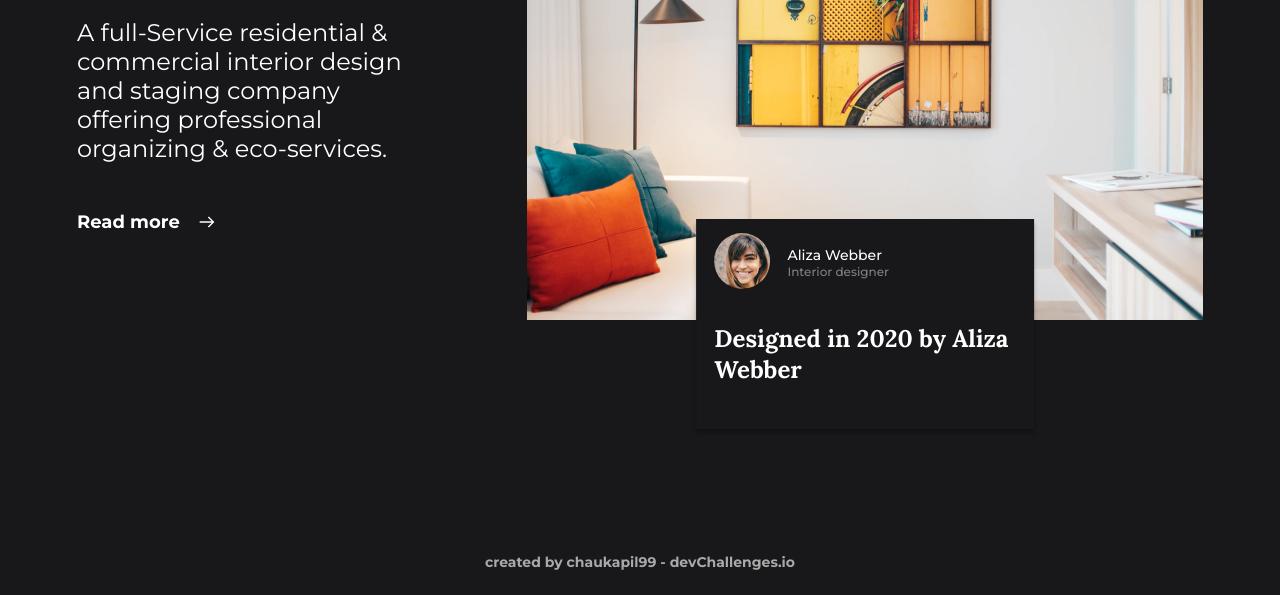
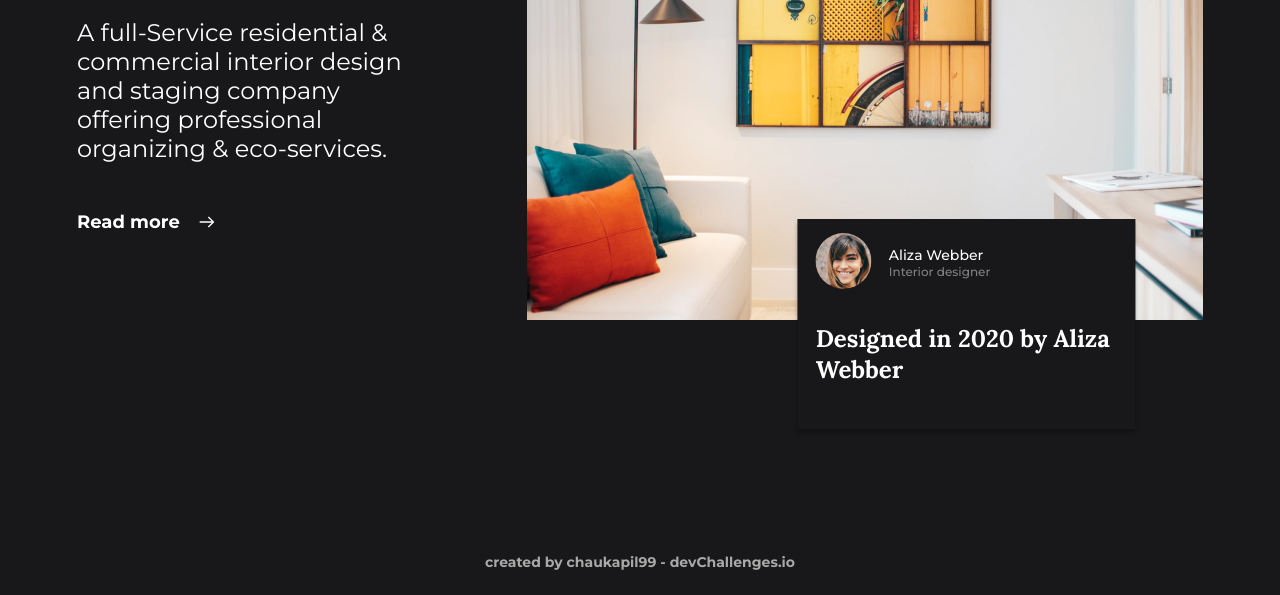
Before and after one commit to chaulagainkapil/interior-consultant, a website: page index.html in a window 1280 px wide. Shown: the part 456-1051 px from the top of the page. Drawn offline with nearby package versions, Linux system fonts and the light colour scheme.

Commit message:
sticky position fixed

```diff
--- a/style.scss
+++ b/style.scss
@@ -129,7 +129,7 @@ section {
       position: absolute;
       bottom: 0;
       left: 50%;
-      transform: translate(-50%, 50%);
+      transform: translate(-20%, 50%);
       padding: 14px 18px;
       box-shadow: 0px 4px 4px 0px #00000040;
       &--top {
@@ -252,6 +252,7 @@ footer {
       width: 100%;
       &__sticky{
         width: 90%;
+        transform: translate(-50%, 50%);
       }
     }
   }
```
Also changed, not shown: style.css, 1 other file.
